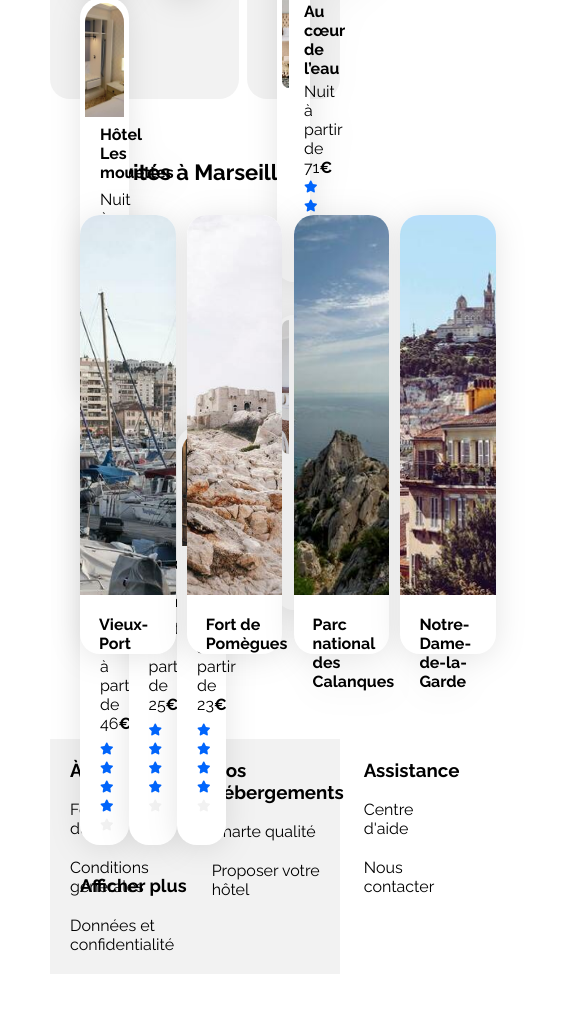
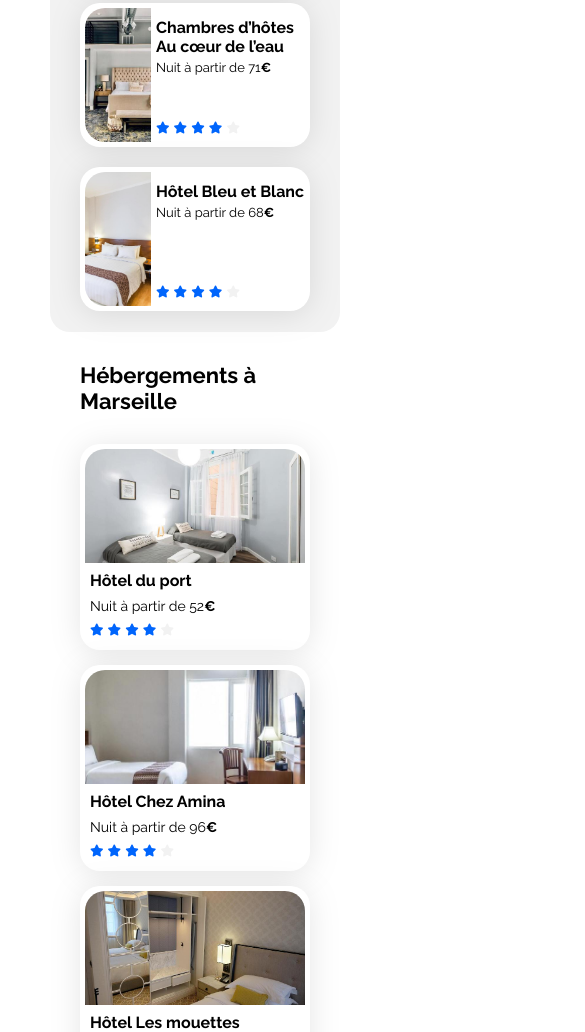
Before and after one commit to Valene-R/Projet-3-Booki, a plain HTML site: page index.html in a window 390 px wide. Shown: the part 968-2000 px from the top of the page, 585 px wide, since content can reach past the window. Before the commit the page ends 1942 px from the top, so only its background shows below. Drawn offline with Linux system fonts and the light colour scheme.

Commit message:
responsive mobile

```diff
--- a/css/style.css
+++ b/css/style.css
@@ -142,8 +142,14 @@ body {
     margin-top: 35px;
 }
 
+.direction-test {
+    display: flex;
+    flex-direction: row;
+}
+
 .filter-bar h3 {
     font-size: 18px;
+    margin-right: 15px;
 }
 
 .filter-button {
@@ -153,7 +159,7 @@ body {
     border: 2px solid var(--border-color);
     background-color: var(--third-color);
     padding: 4px 19px 4px 19px;
-    margin-left: 15px;
+    margin-right: 15px;
     font-size: 17px;
     display: flex;
     align-items: center;
@@ -230,6 +236,7 @@ body {
     display: flex;
     flex-wrap: wrap;
     width: 30%;
+    margin-bottom: 30px;
 }
 
 .hebergements-link {
@@ -265,14 +272,6 @@ body {
     height: 612px;
 }
 
-.direction {
-    display: flex;
-    flex-direction: row;
-    justify-content: space-between;
-    padding-top: 30px;
-    width: 100%;
-}
-
 .hebergements-cards {
   display: flex;
   flex-wrap: wrap;
@@ -286,6 +285,7 @@ body {
 
 .hebergements-cards .card-subtitle {
     margin: 0px;
+    font-size: 14px
 }
 
 .card-content {
@@ -301,7 +301,6 @@ body {
     color: var(--second-color);
     font-size: 18px;
     font-weight: 700;
-    margin: 30px 0px 30px 0px; /** **/
 }
 
 /****** Populaires ***********/
@@ -351,6 +350,7 @@ body {
 
 .populaires-cards .card-subtitle {
     margin: 0;
+    font-size: 14px;
 }
 
 .populaires-cards .card-rating {
@@ -456,19 +456,14 @@ body {
 /****** Media queries ***********/
 
 /* Desktop responsive */
-@media (min-width: 1025px) and (max-width: 1036px) {
+@media (max-width: 1036px) {
     .card-content {
         padding-left: 0px;
     }
 }
 
-@media (min-width: 1025px) and (max-width: 1146px) {
-    .view-more {
-        margin-top: 15px;
-    }
-}
 
-@media (min-width: 1025px) and (max-width: 1268px) {
+@media (max-width: 1269px) {
     .activites {
         height: 467px;
     }
@@ -488,11 +483,21 @@ body {
 
 
 /* Medium devices (tablets, less/equal than 1024px) */
-@media (min-width: 769px) and (max-width: 1024px) {
+@media (max-width: 1024px) {
+    .direction-test {
+        display: flex;
+        flex-direction: row;
+    }
+
+    .filter-bar {
+        display: flex;
+        flex-direction: column;
+        align-items: start;
+    }
+
     .hebergements-and-populaires {
         flex-direction: column;
     }
-
 
     .hebergements {
         width: 100%;
@@ -515,12 +520,8 @@ body {
         margin-top: 20px; /** **/
     }
 
-    .populaires-cards .card-title {
-        font-size: 16px; /** 14px **/
-    }
-
     .populaires-cards .card-subtitle {
-        font-size: 13px;
+        font-size: 13px;    /** sur 2 lignes si font-size: 14px gardée **/
     }
 
     .activites-cards img { /** **/
@@ -547,18 +548,123 @@ body {
     }
 }
 
-@media (min-width: 769px) and (max-width: 817px) {
+@media (max-width: 817px) {
     .populaires-cards .card-content, .card-content {
         padding-left: 5px;
     }
 
-    .card-title {
+    .activites-cards .card-title {
         font-size: 15px;
+        margin-top: 12px;
     }
 
 }
 
 /* Small devices (phones, less than 768px) */
 @media (max-width: 768px) {
-    /* ... */
+
+
+    .direction-test {
+        flex-wrap: wrap;
+    }
+
+    .hebergements-and-populaires {
+        flex-direction: column-reverse;
+    }
+
+    .hebergements-and-populaires .hebergements {
+        background-color: var(--third-color);
+    }
+
+    .main-container {
+        margin-left: 20px;
+        margin-right: 20px;
+
+    }
+
+    .footer-menu {
+        height: 218px;
+    }
 }
+
+@media (max-width: 748px) {
+    .main {
+        height: ;
+    }
+
+   /** .hebergements-cards {
+         flex-direction: column;
+    }**/
+    .hebergements {
+        height: auto;
+    }
+
+    .full-card {
+        width:45%;
+        margin-bottom: 15px;
+    }
+    .full-card img {
+        object-fit: cover;
+    }
+
+    .populaires {
+        height: 569px;
+    }
+    .populaires-cards {
+        flex-direction: column;
+    }
+
+    .populaires-cards .card {
+        width: auto;  /** mettre 335px pour phone 375px **/
+    }
+
+    .activites {
+        height: unset;
+    }
+
+    .activites-cards {
+        flex-wrap: wrap;
+        width: auto;
+        height: unset;
+    }
+    .activites-card {
+        width: 48%;
+        margin-bottom: 15px;
+    }
+    .align-title {
+        height: unset;
+    }
+}
+
+@media (max-width: 704px) {
+    .footer-menu {
+        padding: 20px;
+    }
+}
+
+@media (max-width: 678px) {
+    .main-title {
+      height: 52px;
+    }
+}
+
+@media (max-width: 638px) {
+    .footer-menu {
+
+    }
+}
+
+@media (max-width: 500px) {
+    .activites-card {
+        width: 100%;
+    }
+
+    .hebergements-cards {
+        flex-direction: column;
+    }
+
+    .full-card {
+        width: auto;
+    }
+
+}
--- a/index.html
+++ b/index.html
@@ -53,7 +53,8 @@
                 <!-- Filtres -->
                 <div class="filter-bar">
                     <h3>Filtres</h3>
-                    <button class="filter-button" type="button">
+                    <div class="direction-test">
+                    <button class="filter-button" type="button"> <!-- retirer type="" ?-->
                         <svg class="filter-icon" xmlns="http://www.w3.org/2000/svg" viewBox="0 0 576 512">
                             <path
                                 d="M0 112.5V422.3c0 18 10.1 35 27 41.3c87 32.5 174 10.3 261-11.9c79.8-20.3 159.6-40.7 239.3-18.9c23 6.3 48.7-9.5 48.7-33.4V89.7c0-18-10.1-35-27-41.3C462 15.9 375 38.1 288 60.3C208.2 80.6 128.4 100.9 48.7 79.1C25.6 72.8 0 88.6 0 112.5zM288 352c-44.2 0-80-43-80-96s35.8-96 80-96s80 43 80 96s-35.8 96-80 96zM64 352c35.3 0 64 28.7 64 64H64V352zm64-208c0 35.3-28.7 64-64 64V144h64zM512 304v64H448c0-35.3 28.7-64 64-64zM448 96h64v64c-35.3 0-64-28.7-64-64z" />
@@ -77,6 +78,7 @@
                                 d="M159.3 5.4c7.8-7.3 19.9-7.2 27.7 .1c27.6 25.9 53.5 53.8 77.7 84c11-14.4 23.5-30.1 37-42.9c7.9-7.4 20.1-7.4 28 .1c34.6 33 63.9 76.6 84.5 118c20.3 40.8 33.8 82.5 33.8 111.9C448 404.2 348.2 512 224 512C98.4 512 0 404.1 0 276.5c0-38.4 17.8-85.3 45.4-131.7C73.3 97.7 112.7 48.6 159.3 5.4zM225.7 416c25.3 0 47.7-7 68.8-21c42.1-29.4 53.4-88.2 28.1-134.4c-4.5-9-16-9.6-22.5-2l-25.2 29.3c-6.6 7.6-18.5 7.4-24.7-.5c-16.5-21-46-58.5-62.8-79.8c-6.3-8-18.3-8.1-24.7-.1c-33.8 42.5-50.8 69.3-50.8 99.4C112 375.4 162.6 416 225.7 416z" />
                         </svg>
                         Nos pépites</button>
+                    </div>
                 </div>
                 <div class="info-bar">
                     <div class="info-icon">
@@ -160,7 +162,7 @@
                                 </div>
                             </a>
                         </article>
-                        <div class="direction">
+
                             <article class="full-card zoom-card">
                                 <a class="hebergements-link" href="#">
                                     <img src="./images/hebergements/annie-spratt.jpg"
@@ -221,7 +223,7 @@
                                     </div>
                                 </a>
                             </article>
-                        </div>
+
                         <a class="view-more" href="#">Afficher plus</a>
                     </div>
                 </section>
```
